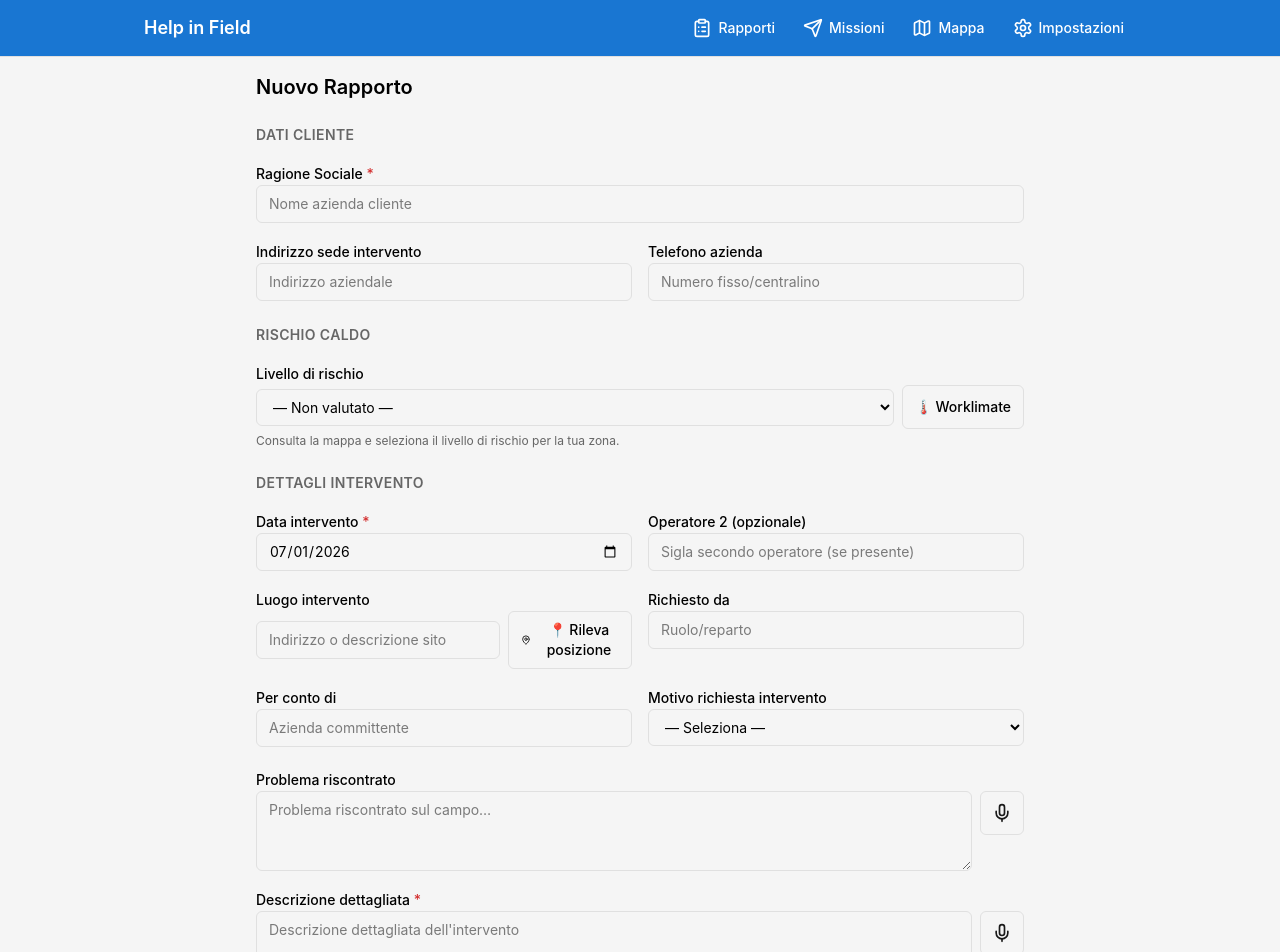
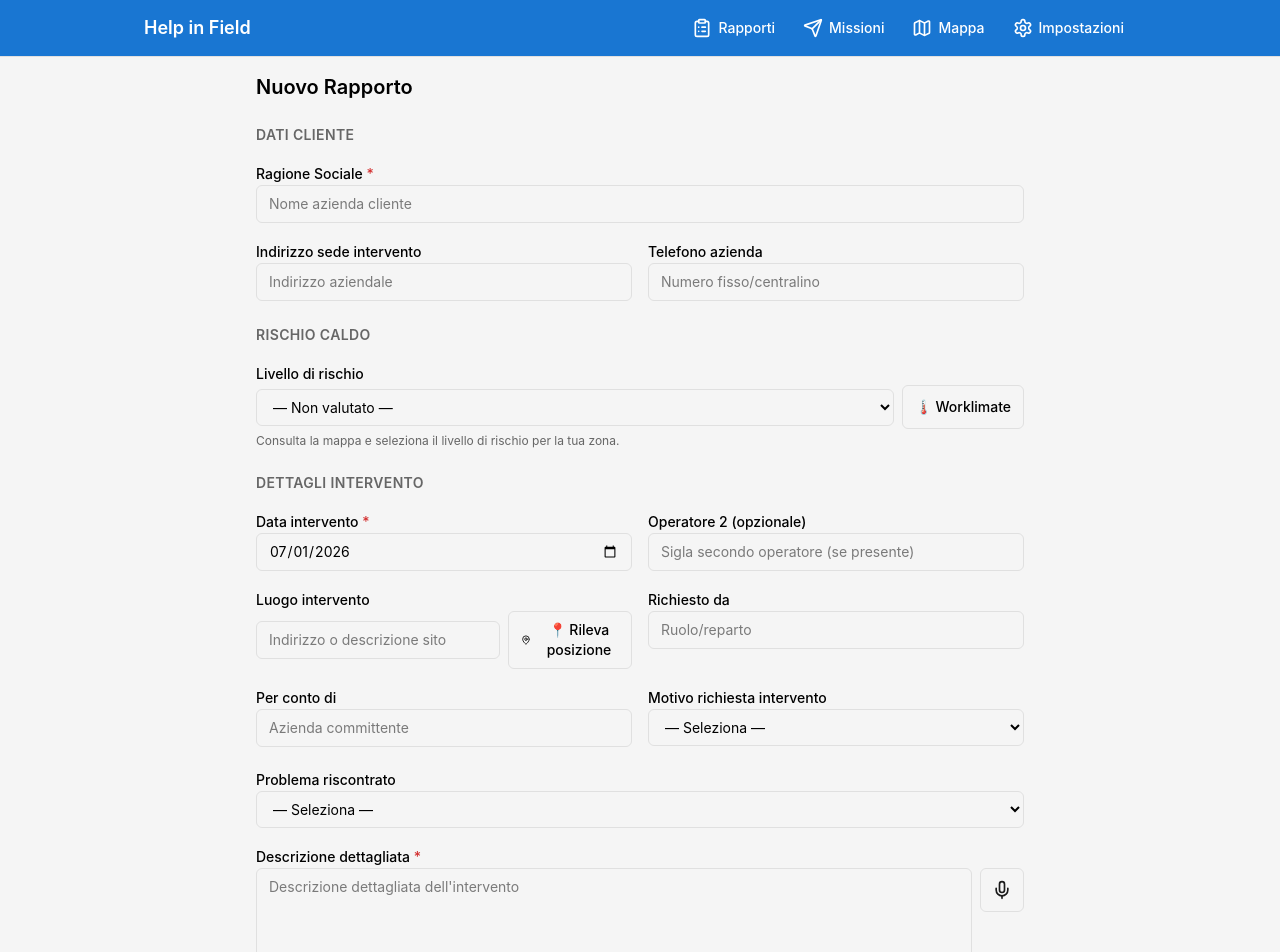
Before and after one commit to Dinamica-Generale-Application/help-in-field, a React (Vite) app: page /reports/new in a window 1280 px wide. Shown: the top 952 px of the page. Built offline with nearby package versions, Linux system fonts and the light colour scheme.

Commit message:
feat: Problema riscontrato come dropdown con opzioni predefinite

```diff
--- a/package.json
+++ b/package.json
@@ -1,7 +1,7 @@
 {
   "name": "help-in-field",
   "private": true,
-  "version": "2.3.0",
+  "version": "2.3.1",
   "type": "module",
   "scripts": {
     "dev": "vite",
--- a/src/features/reports/components/ReportDetail.tsx
+++ b/src/features/reports/components/ReportDetail.tsx
@@ -29,6 +29,20 @@ function formatInterventionReason(reason: string | undefined): string {
     case 'malfunction': return 'Malfunzionamento';
     case 'other': return 'Altro';
     default: return '';
+  }
+}
+
+function formatProblemFound(problem: string | undefined): string {
+  switch (problem) {
+    case 'installazione': return 'Installazione';
+    case 'regolazione_selezionatori': return 'Regolazione selezionatori';
+    case 'regolazione_nastri_pneumatica': return 'Regolazione nastri e pneumatica';
+    case 'guasto_elettrico': return 'Guasto elettrico';
+    case 'guasto_meccanico': return 'Guasto meccanico';
+    case 'verifica_pesatura': return 'Verifica sistema di pesatura';
+    case 'verifica_cloud': return 'Verifica cloud';
+    case 'altro': return 'Altro';
+    default: return problem || '';
   }
 }
 
@@ -145,7 +159,7 @@ export function ReportDetail({ report }: ReportDetailProps) {
           <Field label="Motivo richiesta intervento" value={formatInterventionReason(report.interventionReason)} />
         )}
         {report.problemFound && (
-          <Field label="Problema riscontrato" value={report.problemFound} />
+          <Field label="Problema riscontrato" value={formatProblemFound(report.problemFound)} />
         )}
         <Field label="Descrizione dettagliata" value={report.description} />
         {report.notes && <Field label="Note" value={report.notes} />}
--- a/src/features/reports/components/ReportForm.tsx
+++ b/src/features/reports/components/ReportForm.tsx
@@ -575,26 +575,22 @@ export function ReportForm({ reportId }: ReportFormProps) {
           <label htmlFor="problemFound" className="text-sm font-medium">
             Problema riscontrato
           </label>
-          <div className="flex items-start gap-2">
-            <textarea
-              id="problemFound"
-              value={problemFound}
-              onChange={(e) => { setProblemFound(e.target.value); markDirty(); }}
-              className="w-full rounded-md border border-input px-3 py-2 text-sm focus-visible:outline-2 focus-visible:outline-offset-1 focus-visible:outline-ring min-h-[80px] resize-y flex-1"
-              placeholder="Problema riscontrato sul campo…"
-              rows={3}
-            />
-            <SpeechButton
-              onResult={(text) => {
-                setProblemFound((prev) => {
-                  const separator = prev && !prev.endsWith(' ') && !prev.endsWith('\n') ? ' ' : '';
-                  return prev + separator + text;
-                });
-                markDirty();
-              }}
-              onInterimChange={setSpeechInterimText}
-            />
-          </div>
+          <select
+            id="problemFound"
+            value={problemFound}
+            onChange={(e) => { setProblemFound(e.target.value); markDirty(); }}
+            className="w-full rounded-md border border-input px-3 py-2 text-sm bg-background focus-visible:outline-2 focus-visible:outline-offset-1 focus-visible:outline-ring"
+          >
+            <option value="">— Seleziona —</option>
+            <option value="installazione">Installazione</option>
+            <option value="regolazione_selezionatori">Regolazione selezionatori</option>
+            <option value="regolazione_nastri_pneumatica">Regolazione nastri e pneumatica</option>
+            <option value="guasto_elettrico">Guasto elettrico</option>
+            <option value="guasto_meccanico">Guasto meccanico</option>
+            <option value="verifica_pesatura">Verifica sistema di pesatura</option>
+            <option value="verifica_cloud">Verifica cloud</option>
+            <option value="altro">Altro</option>
+          </select>
         </div>
 
         <div className="space-y-1">
--- a/src/features/reports/utils/pdf-data.ts
+++ b/src/features/reports/utils/pdf-data.ts
@@ -56,6 +56,20 @@ function formatWarranty(warranty: string | undefined): string {
   }
 }
 
+function formatProblemFound(problem: string | undefined): string {
+  switch (problem) {
+    case 'installazione': return 'Installazione';
+    case 'regolazione_selezionatori': return 'Regolazione selezionatori';
+    case 'regolazione_nastri_pneumatica': return 'Regolazione nastri e pneumatica';
+    case 'guasto_elettrico': return 'Guasto elettrico';
+    case 'guasto_meccanico': return 'Guasto meccanico';
+    case 'verifica_pesatura': return 'Verifica sistema di pesatura';
+    case 'verifica_cloud': return 'Verifica cloud';
+    case 'altro': return 'Altro';
+    default: return '';
+  }
+}
+
 export function buildPdfData(
   report: Report,
   operatorCode: string,
@@ -77,7 +91,7 @@ export function buildPdfData(
     onBehalfOf: report.onBehalfOf,
     interventionReason: formatInterventionReason(report.interventionReason),
     heatRisk: formatHeatRisk(report.heatRisk),
-    problemFound: report.problemFound,
+    problemFound: formatProblemFound(report.problemFound),
     description: report.description,
     notes: report.notes,
     devices: report.devices.map((d) => ({
```
